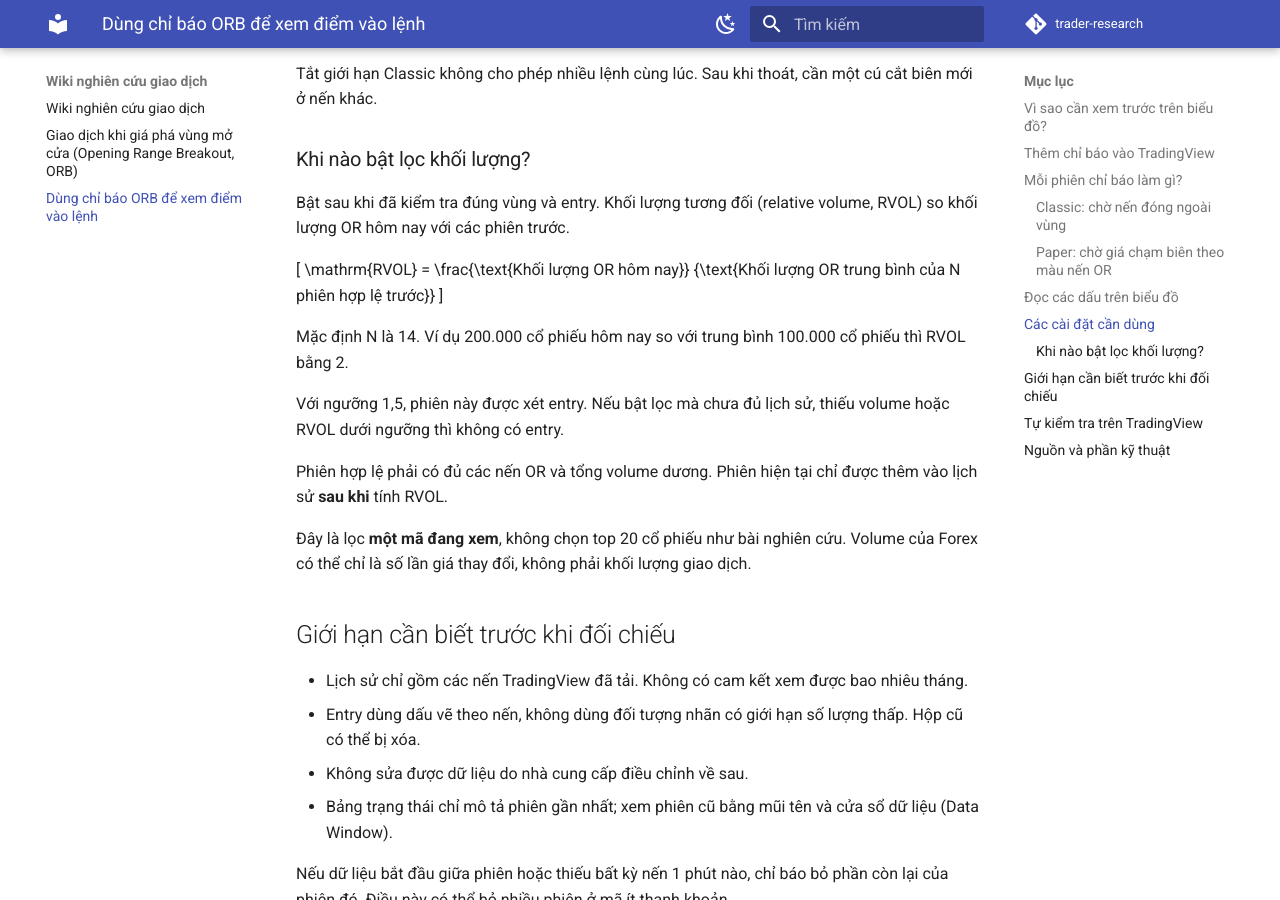
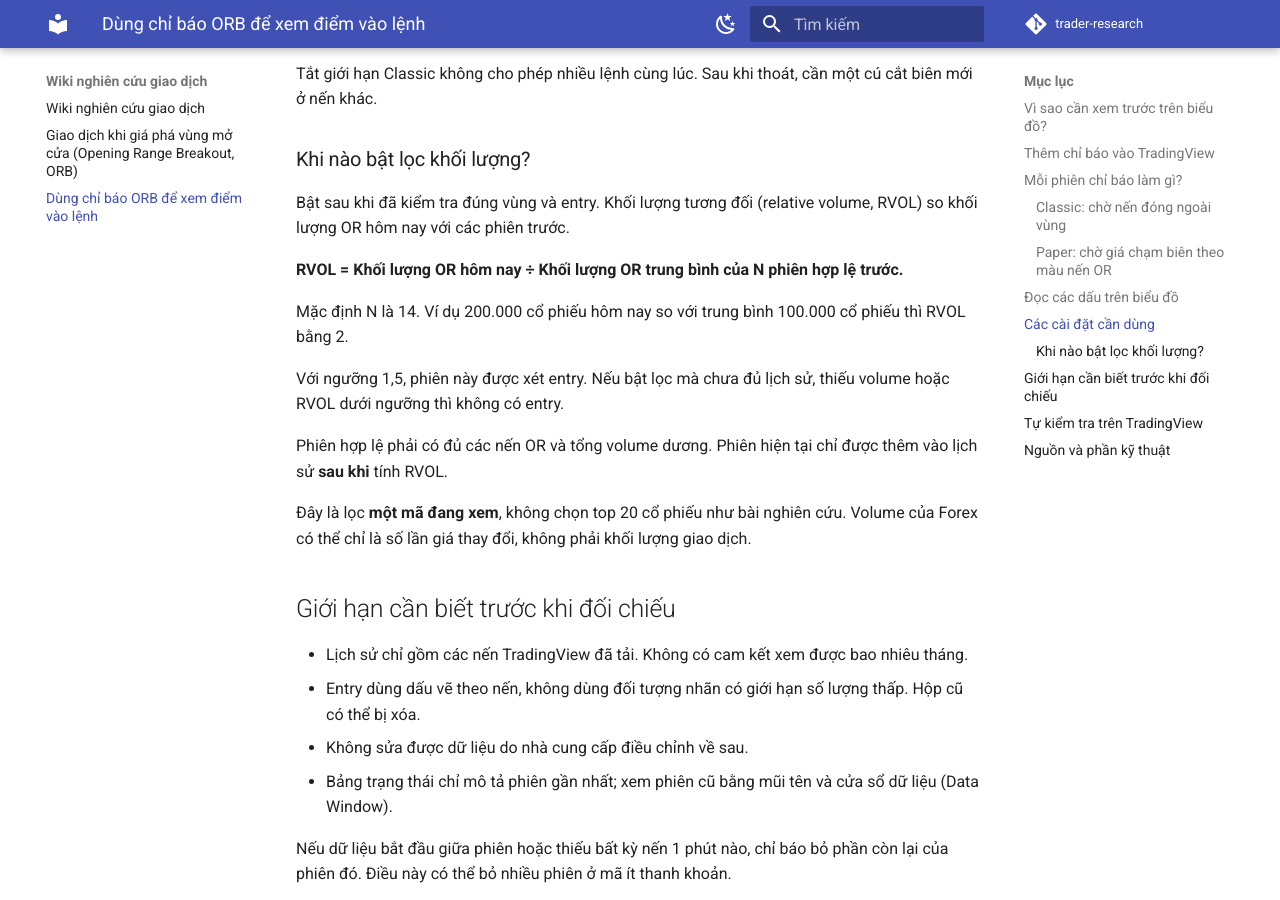
Before and after one commit to ntduong1998vn/trader-research, an MkDocs documentation site: the page built from docs/orb-indicator.md, in a window 1280 px wide and 900 px high, scrolled down 4242 px. Built offline with MkDocs 1.6.1 and Material for MkDocs 9.7.7, drawn with Linux system fonts in a browser that asks for light colours; comment, search, counter and statistics services are not loaded.

Commit message:
docs: show RVOL formula without a math renderer

```diff
--- a/docs/orb-indicator.md
+++ b/docs/orb-indicator.md
@@ -123,11 +123,7 @@ Tắt giới hạn Classic không cho phép nhiều lệnh cùng lúc. Sau khi t
 
 Bật sau khi đã kiểm tra đúng vùng và entry. Khối lượng tương đối (relative volume, RVOL) so khối lượng OR hôm nay với các phiên trước.
 
-\[
-\mathrm{RVOL} =
-\frac{\text{Khối lượng OR hôm nay}}
-{\text{Khối lượng OR trung bình của N phiên hợp lệ trước}}
-\]
+**RVOL = Khối lượng OR hôm nay ÷ Khối lượng OR trung bình của N phiên hợp lệ trước.**
 
 Mặc định N là 14. Ví dụ 200.000 cổ phiếu hôm nay so với trung bình 100.000 cổ phiếu thì RVOL bằng 2.
 
```
